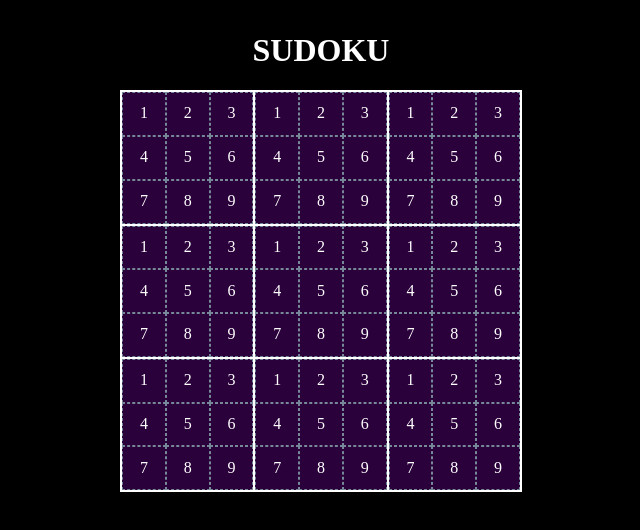
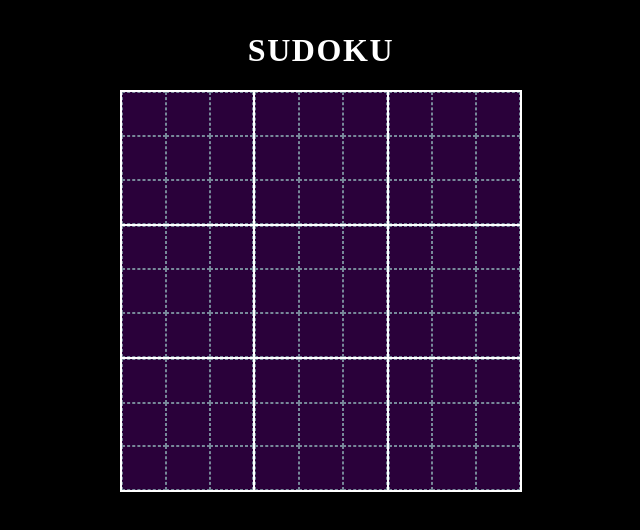
Before and after one commit to Egrodo/sudoku, a React (Create React App) app: page / in a window 1280 px wide. Shown: the top 530 px of the page, without its empty margins (319-959 px from the left). Built offline with nearby package versions, Linux system fonts and the light colour scheme; a web font is replaced by a local one.

Commit message:
Tried context stuff, mergh

```diff
--- /dev/null
+++ b/src/Provider.jsx
@@ -0,0 +1,27 @@
+import React from 'react';
+
+export const Context = React.createContext();
+
+class AppProvider extends React.Component {
+  constructor() {
+    super();
+    this.state = {
+      val: 0,
+    };
+
+    this.update = (e) => {
+      console.log('updating');
+      this.setState({ val: e.target.value });
+    };
+  }
+
+  render() {
+    return (
+      <Context.Provider value={this.update}>
+        {this.props.children}
+      </Context.Provider>
+    );
+  }
+}
+
+export default AppProvider;
--- a/src/components/Block.jsx
+++ b/src/components/Block.jsx
@@ -11,6 +11,8 @@ class Block extends Component {
       },
     };
   }
+
+  // Each block is made up out of 9 SubBlocks.
   render() {
     return (
       <div className={`block ${this.props.name}`}>
--- a/src/components/GameContainer.jsx
+++ b/src/components/GameContainer.jsx
@@ -1,5 +1,6 @@
 import React, { Component } from 'react';
 import Block from './Block';
+import Provider from '../Provider';
 import '../css/GameContainer.css';
 
 class GameContainer extends Component {
@@ -7,15 +8,43 @@ class GameContainer extends Component {
     super();
     this.state = {
       blocks: ['A1', 'B1', 'C1', 'A2', 'B2', 'C2', 'A3', 'B3', 'C3'],
+      data: [],
     };
+    /*
+
+      Ideal data would look like:
+      [ GameContainer
+        [ Block with all 9 SubBlock values in one array.
+          1, 4, 8, 0, 2, 5, 3, 9, 7, 6
+        ]
+        [ Block 2
+          1, 2, 3, 4, 5, 6, 7, 8, 9, 0
+        ]
+        [ 3...
+          etc...
+        ]
+      ]
+
+      Each block pushes a new array onto the state with all its values.
+    */
+
+    this.update = this.update.bind(this);
+  }
+
+  // Setup a context *provider* and define the data I want to store here.
+  // Use a context *consumer* wherever I need that data (block, SubBlock)
+  update(e) {
+    e.preventDefault();
+    console.log('updating global state');
   }
 
   render() {
-    // On submit, traverse through each row and column and ensure they have 1-9.
     return (
-      <div className="GameContainer">
-        { this.state.blocks.map(name => <Block key={name} name={name} />) }
-      </div>
+      <Provider>
+        <div className="GameContainer">
+          {this.state.blocks.map(name => <Block key={name} name={name} />)}
+        </div>
+      </Provider>
     );
   }
 }
--- a/src/components/SubBlock.jsx
+++ b/src/components/SubBlock.jsx
@@ -1,5 +1,6 @@
 import React, { Component } from 'react';
 import PropTypes from 'prop-types';
+import { Context } from '../Provider';
 import '../css/SubBlock.css';
 
 class SubBlock extends Component {
@@ -14,7 +15,6 @@ class SubBlock extends Component {
   }
 
   componentWillMount() {
-    console.log(this.props);
     this.setState({ val: this.props.value });
   }
 
@@ -23,21 +23,29 @@ class SubBlock extends Component {
     this.setState({ val: e.target.value });
   }
 
+  onSubmit(e) {
+    e.preventDefault();
+  }
+
   render() {
     // NOTE: Change 'type' to number when done.
 
     return (
+      <Context.Consumer>
+        {context => (
           <div className={`SubBlock ${this.props.name}`}>
-        <form>
+            <form onSubmit={this.onSubmit}>
               <input
-            value={this.state.val}
-            onChange={this.onChange}
+                // value={this.state.val}
+                onChange={context.update}
                 type="text"
                 disabled={this.state.disabled}
                 maxLength="1"
               />
             </form>
           </div>
+        )}
+      </Context.Consumer>
     );
   }
 }
--- a/src/css/index.css
+++ b/src/css/index.css
@@ -2,4 +2,5 @@ body {
   background-color: black;
   color: white;
   font-family: 'Patua One', cursive;
+  letter-spacing: .1em;
 }
```
Also changed, not shown: .eslintrc.json. Lines whose indentation alone changed are shown as unchanged.
